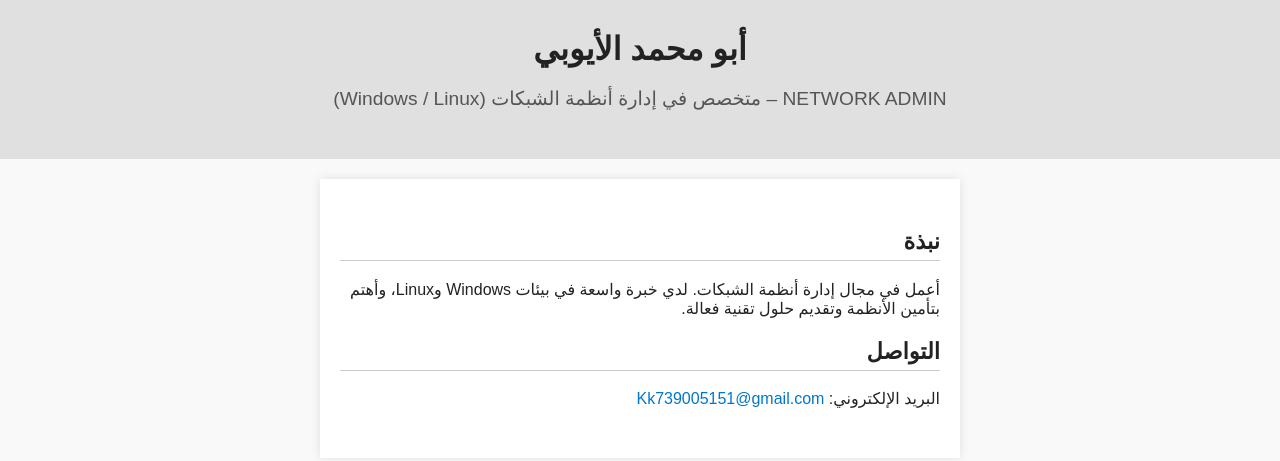
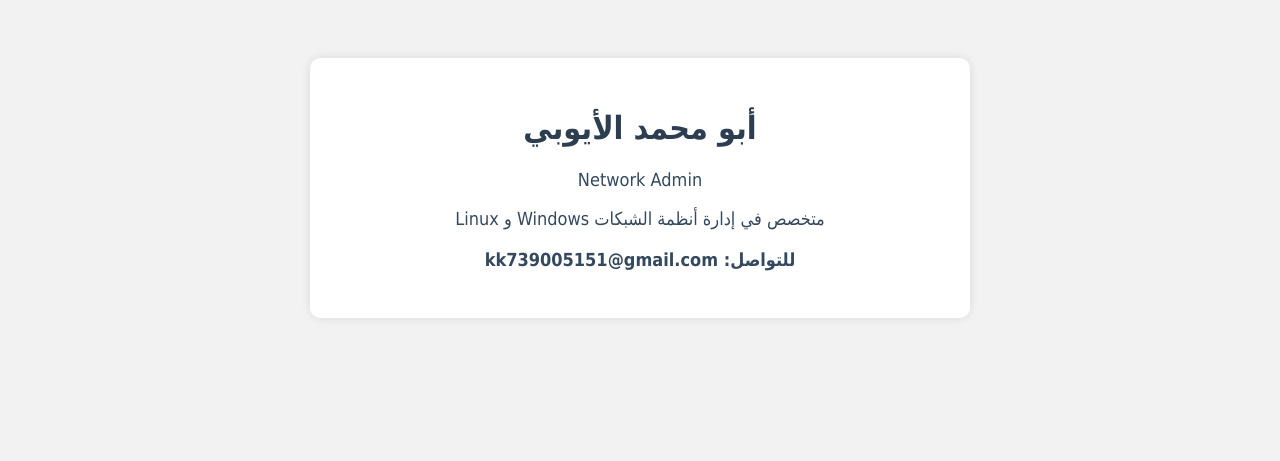
Before and after one commit to abu-mohammed1/ayoubi-site, a plain HTML site: page index.html in a window 1280 px wide. Drawn offline with Linux system fonts and the light colour scheme.

Commit message:
تحديث الصفحة الرئيسية للموقع

```diff
--- a/index.html
+++ b/index.html
@@ -1,73 +1,43 @@
 <!DOCTYPE html>
-<html lang="ar" dir="rtl">
+<html lang="ar">
 <head>
-  <meta charset="UTF-8" />
-  <meta name="viewport" content="width=device-width, initial-scale=1.0" />
-  <title>أبو محمد الأيوبي – Network Admin</title>
+  <meta charset="UTF-8">
+  <title>أبو محمد الأيوبي - Network Admin</title>
   <style>
     body {
-      font-family: Arial, sans-serif;
-      background-color: #f9f9f9;
-      color: #222;
-      margin: 0;
-      padding: 0;
+      background-color: #f2f2f2;
+      font-family: Tahoma, sans-serif;
+      direction: rtl;
+      text-align: center;
+      padding: 50px;
     }
-    header {
-      background-color: #e0e0e0;
-      padding: 30px 20px;
-      text-align: center;
-    }
-    header h1 {
-      margin: 0;
-      font-size: 2em;
-    }
-    header p {
-      font-size: 1.2em;
-      color: #555;
-    }
-    main {
-      padding: 30px 20px;
+    .box {
+      background-color: white;
+      border-radius: 10px;
+      padding: 30px;
       max-width: 600px;
       margin: auto;
-      background-color: white;
       box-shadow: 0 0 10px rgba(0,0,0,0.1);
+    }
+    h1 {
+      color: #2c3e50;
+    }
+    p {
+      color: #34495e;
+      font-size: 18px;
+    }
+    .email {
       margin-top: 20px;
-    }
-    section {
-      margin-bottom: 20px;
-    }
-    h2 {
-      font-size: 1.4em;
-      border-bottom: 1px solid #ccc;
-      padding-bottom: 5px;
-    }
-    a {
-      color: #0077cc;
-      text-decoration: none;
-    }
-    a:hover {
-      text-decoration: underline;
+      font-weight: bold;
     }
   </style>
 </head>
 <body>
-
-  <header>
+  <div class="box">
     <h1>أبو محمد الأيوبي</h1>
-    <p>NETWORK ADMIN – متخصص في إدارة أنظمة الشبكات (Windows / Linux)</p>
-  </header>
-
-  <main>
-    <section>
-      <h2>نبذة</h2>
-      <p>أعمل في مجال إدارة أنظمة الشبكات. لدي خبرة واسعة في بيئات Windows وLinux، وأهتم بتأمين الأنظمة وتقديم حلول تقنية فعالة.</p>
-    </section>
-
-    <section>
-      <h2>التواصل</h2>
-      <p>البريد الإلكتروني: <a href="mailto:Kk739005151@gmail.com">Kk739005151@gmail.com</a></p>
-    </section>
-  </main>
-
+    <p>Network Admin</p>
+    <p>متخصص في إدارة أنظمة الشبكات Windows و Linux</p>
+    <p class="email">للتواصل: kk739005151@gmail.com</p>
+  </div>
 </body>
 </html>
```
